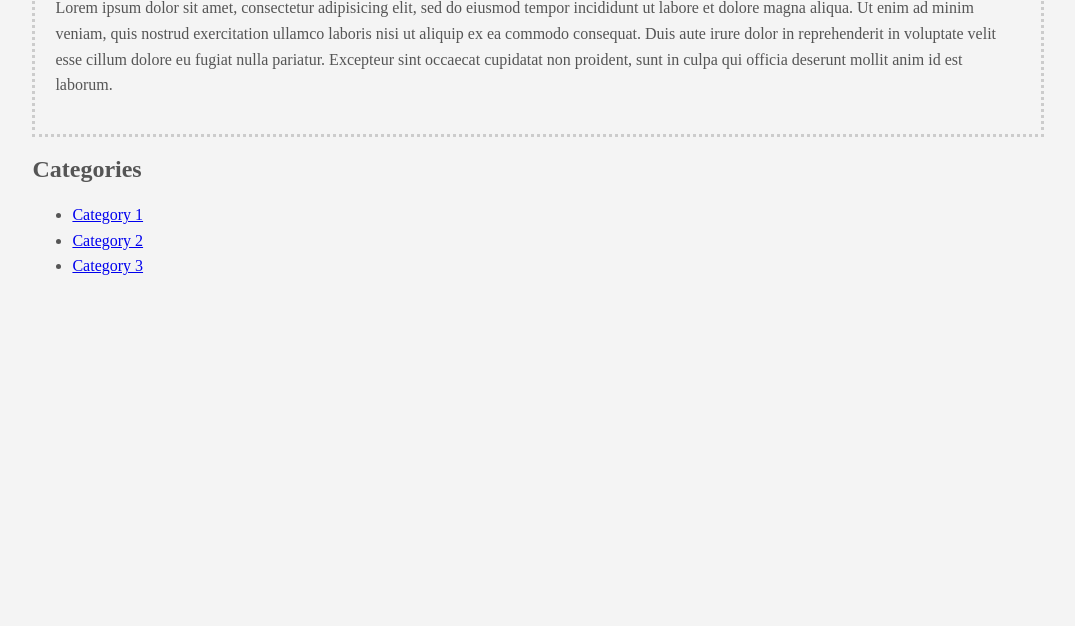
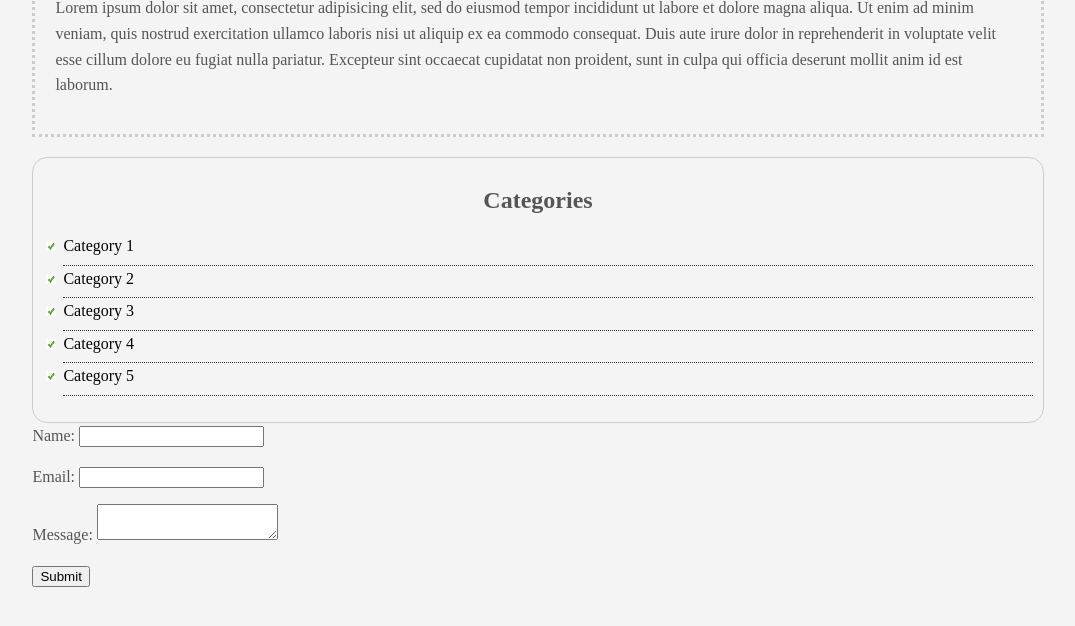
Before and after one commit to irinove/css-cheat-sheet, a plain HTML site: page index.html in a window 1280 px wide. Shown: the part 376-1002 px from the top of the page, without its empty margins (102-1177 px from the left). Before the commit the page ends 800 px from the top, so only its background shows below. Drawn offline with Linux system fonts and the light colour scheme.

Commit message:
css form

```diff
--- a/CSS/Style.css
+++ b/CSS/Style.css
@@ -18,6 +18,26 @@ body{
 
 	line-height: 1.6em;
 	marks: 0;
+}
+
+a{
+   text-decoration: none;
+   color: #000;
+
+}
+
+a:hover{
+	color: red;
+
+}
+
+a:active{
+	color: green;
+
+}
+
+a:visited{
+	color: black;
 }
 
 .container{
@@ -76,3 +96,36 @@ body{
 	padding: 20px;
 	margin: 20px 0;
 }
+
+.categories{
+	 border: 1px #ccc solid;
+	 padding: 10px;
+	 border-radius: 15px;
+}
+
+.categories h2{
+	text-align: center;
+}
+
+.categories ul{
+
+	padding: 0;
+	padding-left: 20px;
+	list-style: square;
+	list-style: none;
+
+}
+
+.categories li{
+	padding-bottom: 6px;
+	border-bottom: dotted 1px #333;
+	list-style-image: url('../images/check.jpg');
+}
+
+.my-form{
+	padding: 20px;
+}
+
+.form-group{
+	padding-bottom: 15px;
+}
--- a/index.html
+++ b/index.html
@@ -42,12 +42,41 @@
           <li> <a href="#"> Category 1</a> </li>
           <li> <a href="#"> Category 2</a> </li>
           <li> <a href="#"> Category 3</a> </li>
+          <li> <a href="#"> Category 4</a> </li>
+           <li> <a href="test.htnl"> Category 5</a> </li>
+
+
 
 
 
        </ul>
 
     </div>
-   </div>
+     <form>
+
+        <div class="form-group">
+        <label>Name:</label>
+        <input type="text" name="name">
+        </div>
+
+        <div class="form-group">
+            <label>Email:</label>
+        <input type="text" name="email">
+        </div>
+
+         <div class="form-group">
+            <label>Message:</label>
+        <textarea name="message "></textarea>
+        </div>
+
+
+        <input class="button" type="Submit" value="Submit" name="">
+
+
+
+     </form>
+   </div><!-- ./container-->
+
+   <div style="margin-top: 500px"></div>
 </body>
 </html>
```
Also changed, not shown: images/check.jpg (added).
